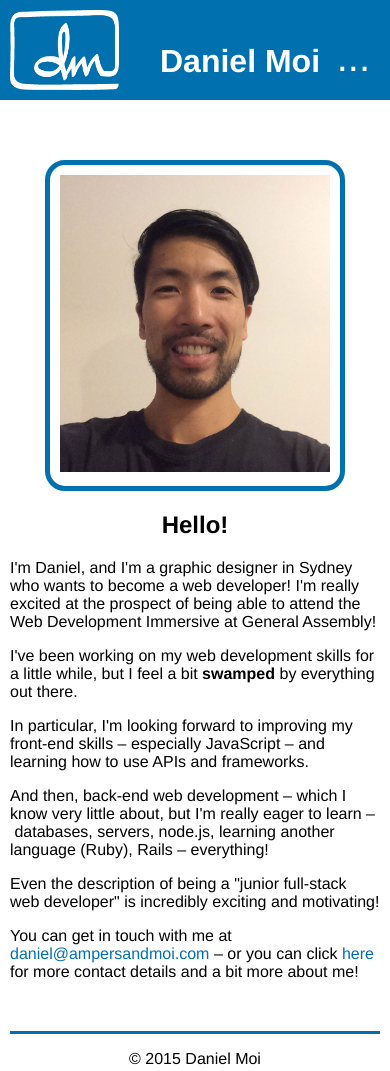
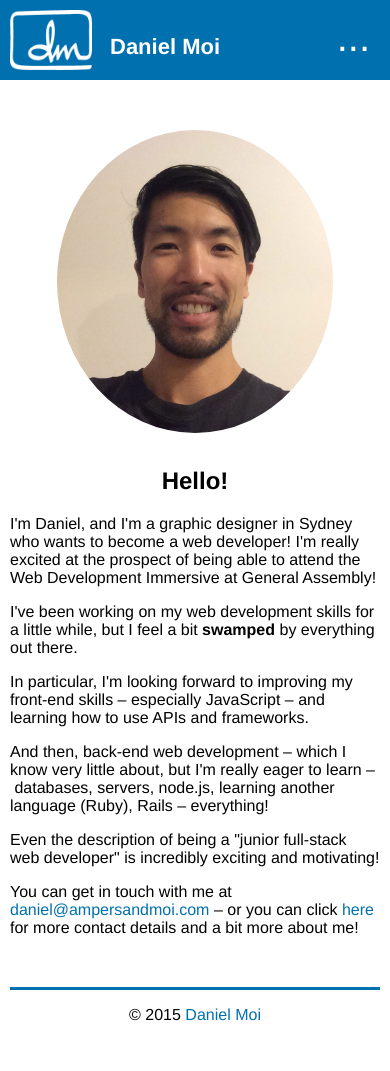
Before and after one commit to danielmoi/danielmoi.github.io--old, a plain HTML site: page dm/index.html in a window 390 px wide. Drawn offline with Linux system fonts and the light colour scheme.

Commit message:
Resize header for iPhone 5 and implement variable header-sm

```diff
--- a/dm/css/sass/_main.scss
+++ b/dm/css/sass/_main.scss
@@ -37,7 +37,7 @@ a {
 
 
 header {
-  height: 100px;
+  height: $header-sm;
   margin: 0 auto;
   position: fixed;
   top: 0;
@@ -52,7 +52,7 @@ header {
 }
 .wrapper {
   max-width: 900px;
-  height: 100px;
+  height: $header-sm;
   position: fixed;
   left: 0;
   right: 0;
@@ -69,7 +69,7 @@ header {
   display: inline-block;
   bottom: 10px;
   left: 10px;
-  height: 80px;
+  height: $header-sm - 20px;
       @media (min-width: 500px) {
         height: 100px;
     bottom: 70px;
@@ -83,10 +83,13 @@ header {
   bottom: 20px;
 //  line-height: 100px;
   vertical-align: bottom;
-  left: 160px;
+  left: 110px;
+  font-size: 22px;
   margin: 0;
     @media (min-width: 500px) {
     bottom: 80px;
+      left: 160px;
+      font-size: 32px;
   }
 }
 
@@ -94,7 +97,7 @@ header {
 
   position: absolute;
   display: none;
-  top: 100px;
+  top: $header-sm;
   width: 100%;
   background: white; // to stop text from underneath showing
   padding-top: 15px;
@@ -144,7 +147,7 @@ header {
 //
 
 .spacer-top {
-  margin-top: 150px;
+  margin-top: $header-sm + 30px;
     @media (min-width: 500px) {
     margin-top: 280px;
   }
@@ -161,11 +164,16 @@ section {
 
 .profile {
   padding: 10px;
-  border: 5px solid $blue;
-  border-radius: 20px;
+//  border: 5px solid $blue;
   background: rgba(0, 113, 174, 0);
-  max-width: 300px;
+  max-width: 80%;
   margin: 0 auto;
+  @media (min-width: 500px) {
+    max-width: 300px;
+  }
+  img {
+      border-radius: 50%;
+  }
 }
 
 .gallery img {
--- a/dm/css/sass/_variables.scss
+++ b/dm/css/sass/_variables.scss
@@ -1,3 +1,6 @@
 //Remember that variables are defined with variable_name: variable_value; – don't forget the semi colon, and don't use an equals sign!
 
 $blue: #0071ae; // my blue
+
+
+$header-sm: 80px;
--- a/dm/css/style.css
+++ b/dm/css/style.css
@@ -41,7 +41,7 @@ a:hover {
 }
 
 header {
-  height: 100px;
+  height: 80px;
   margin: 0 auto;
   position: fixed;
   top: 0;
@@ -58,7 +58,7 @@ header {
 
 .wrapper {
   max-width: 900px;
-  height: 100px;
+  height: 80px;
   position: fixed;
   left: 0;
   right: 0;
@@ -76,7 +76,7 @@ header {
   display: inline-block;
   bottom: 10px;
   left: 10px;
-  height: 80px;
+  height: 60px;
 }
 @media (min-width: 500px) {
   .logo {
@@ -91,19 +91,22 @@ header {
   position: absolute;
   bottom: 20px;
   vertical-align: bottom;
-  left: 160px;
+  left: 110px;
+  font-size: 22px;
   margin: 0;
 }
 @media (min-width: 500px) {
   .title h1 {
     bottom: 80px;
+    left: 160px;
+    font-size: 32px;
   }
 }
 
 .nav-list {
   position: absolute;
   display: none;
-  top: 100px;
+  top: 80px;
   width: 100%;
   background: white;
   padding-top: 15px;
@@ -151,7 +154,7 @@ header {
 }
 
 .spacer-top {
-  margin-top: 150px;
+  margin-top: 110px;
 }
 @media (min-width: 500px) {
   .spacer-top {
@@ -169,11 +172,17 @@ section h2 {
 
 .profile {
   padding: 10px;
-  border: 5px solid #0071ae;
-  border-radius: 20px;
   background: rgba(0, 113, 174, 0);
-  max-width: 300px;
+  max-width: 80%;
   margin: 0 auto;
+}
+@media (min-width: 500px) {
+  .profile {
+    max-width: 300px;
+  }
+}
+.profile img {
+  border-radius: 50%;
 }
 
 .gallery img {
--- a/dm/index.html
+++ b/dm/index.html
@@ -63,7 +63,7 @@
 
 
   <footer>
-    <p class="copyright">&copy; 2015 Daniel Moi</p>
+    <p class="copyright">&copy; 2015 <a href="index.html">Daniel Moi</a></p>
 
   </footer>
 
```
Also changed, not shown: dm/more.html (+3 -6 lines).
